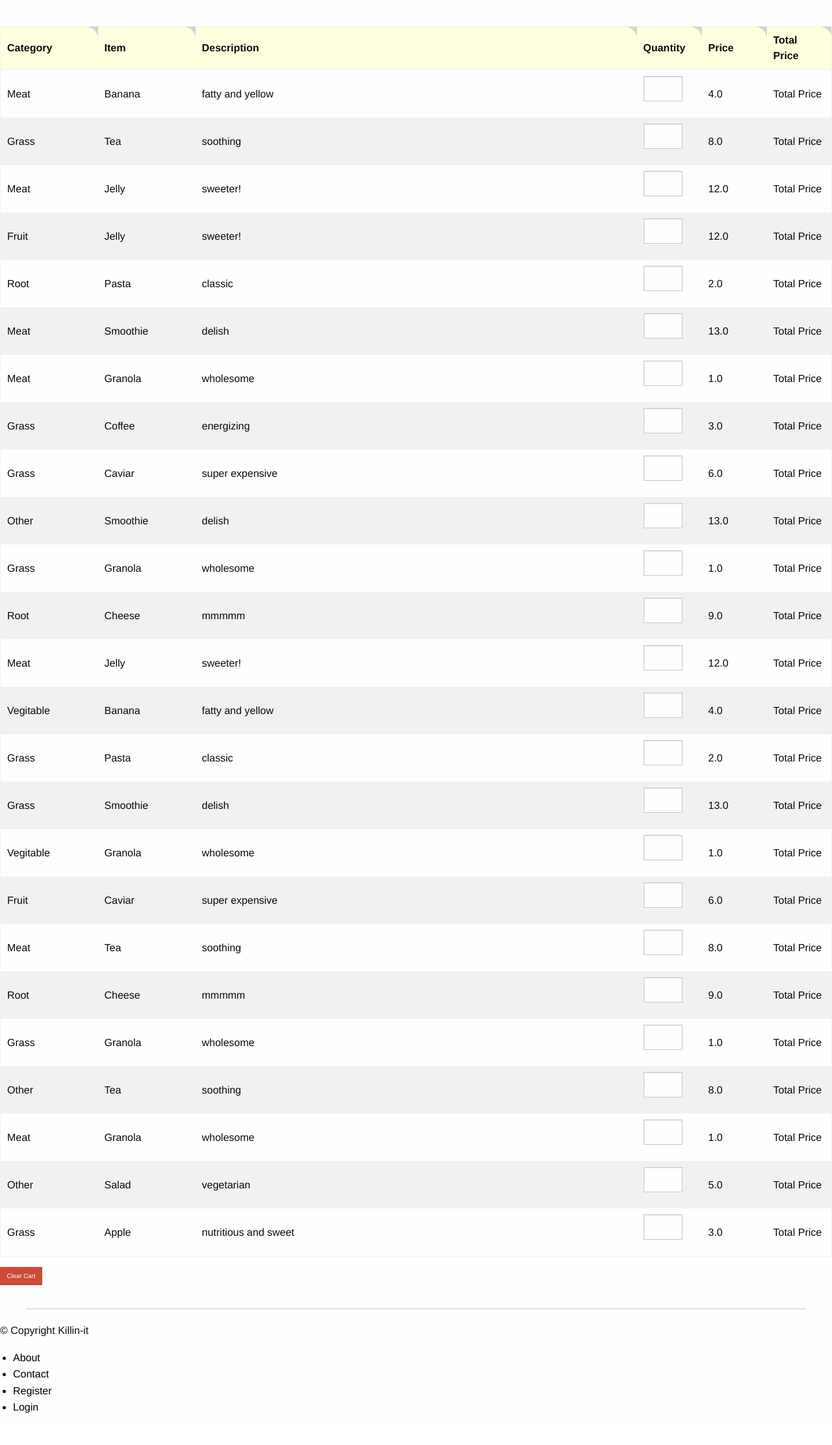
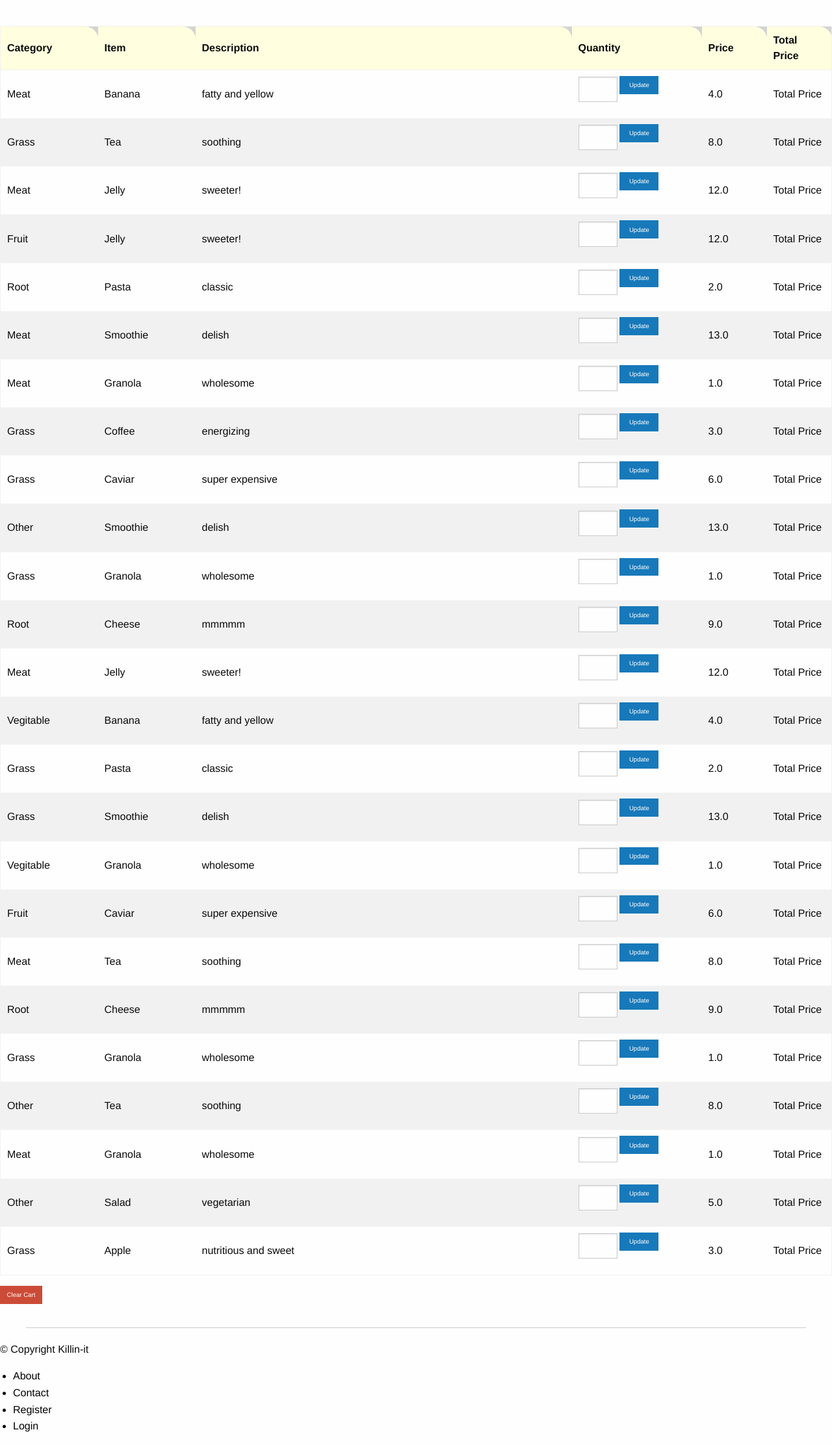
Before and after one commit to SkyHustle/shmoozee-haven, a Rails app: template app/views/carts/show.html.erb in a window 1280 px wide. Shown: the part 82-2306 px from the top of the page at 65% size. Before the commit the page ends 2257 px from the top, so only its background shows below. Run offline with Rails 7, Linux system fonts and the light colour scheme; the template is opened without the code that fills it, so the values that code supplies are empty; data comes from the database, SQL or seed files in the repository; style sheets or scripts are compiled from the project's sources; some libraries are stand-ins or nearby versions; some web fonts are replaced.

Commit message:
cart is able to update the quantity of each item

```diff
--- a/app/views/carts/show.html.erb
+++ b/app/views/carts/show.html.erb
@@ -4,7 +4,7 @@
       <th width="150">Category</th>
       <th width="150">Item</th>
       <th>Description</th>
-      <th width="100">Quantity</th>
+      <th width="200">Quantity</th>
       <th width="100">Price</th>
       <th width="100">Total Price</th>
     </tr>
@@ -15,15 +15,22 @@
         <td><%= item.categories.map(&:name).join %></td>
         <td><%= item.title %></td>
         <td><%= item.description %></td>
+
         <td>
-        <label class="quantity-input">
-          <input type="number" value="<%= quantity %>" name="quantity">
-        </label>
+        <form action="/cart/update" method="put" data-remote="true">
+          <label class="quantity-input">
+            <input name='_method' type='hidden' value='put'>
+            <input type="number" name="quantity" value="<%= quantity %>" min="0" max="20">
+            <input name='item_id' type='hidden' value='<%= item.id %>'>
+            <input type="submit" value="Update" class="update button tiny radius">
+          </label>
+        </form>
         </td>
+
         <td><%= item.price %></td>
         <td> Total Price </td>
       </tr>
     <% end %>
   </tbody>
 </table>
-<a href="/cart/destroy" class="button alert tiny">Clear Cart</a>
+<a href="/cart/destroy" method="delete" class="button alert tiny radius">Clear Cart</a>
--- a/config/routes.rb
+++ b/config/routes.rb
@@ -3,61 +3,7 @@ Rails.application.routes.draw do
   resources :categories, only: [:show]
   resources :cart_items, only: [:create]
 
-  get '/cart', to: 'carts#show'
-  get '/cart/destroy', to: 'carts#delete'
-
-  # The priority is based upon order of creation: first created -> highest priority.
-  # See how all your routes lay out with "rake routes".
-
-  # You can have the root of your site routed with "root"
-  # root 'welcome#index'
-
-  # Example of regular route:
-  #   get 'products/:id' => 'catalog#view'
-
-  # Example of named route that can be invoked with purchase_url(id: product.id)
-  #   get 'products/:id/purchase' => 'catalog#purchase', as: :purchase
-
-  # Example resource route (maps HTTP verbs to controller actions automatically):
-  #   resources :products
-
-  # Example resource route with options:
-  #   resources :products do
-  #     member do
-  #       get 'short'
-  #       post 'toggle'
-  #     end
-  #
-  #     collection do
-  #       get 'sold'
-  #     end
-  #   end
-
-  # Example resource route with sub-resources:
-  #   resources :products do
-  #     resources :comments, :sales
-  #     resource :seller
-  #   end
-
-  # Example resource route with more complex sub-resources:
-  #   resources :products do
-  #     resources :comments
-  #     resources :sales do
-  #       get 'recent', on: :collection
-  #     end
-  #   end
-
-  # Example resource route with concerns:
-  #   concern :toggleable do
-  #     post 'toggle'
-  #   end
-  #   resources :posts, concerns: :toggleable
-  #   resources :photos, concerns: :toggleable
-
-  # Example resource route within a namespace:
-  #   namespace :admin do
-  #     # Directs /admin/products/* to Admin::ProductsController
-  #     # (app/controllers/admin/products_controller.rb)
-  #     resources :products
-  #   end
+  get    '/cart', to: 'carts#show'
+  delete '/cart/destroy', to: 'carts#delete'
+  put    '/cart/update', to: 'carts#update'
 end
```
Also changed, not shown: app/controllers/carts_controller.rb (+10 -0 lines), app/models/cart.rb (+11 -0 lines), spec/features/unauthenticated_user_spec.rb (+17 -1 lines).
